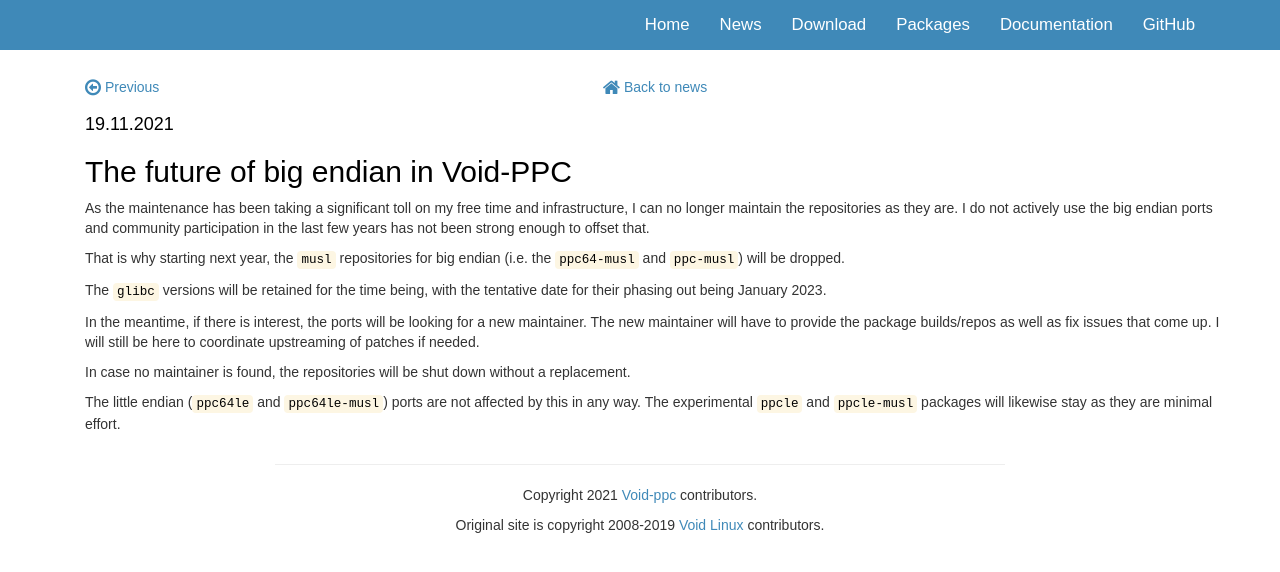
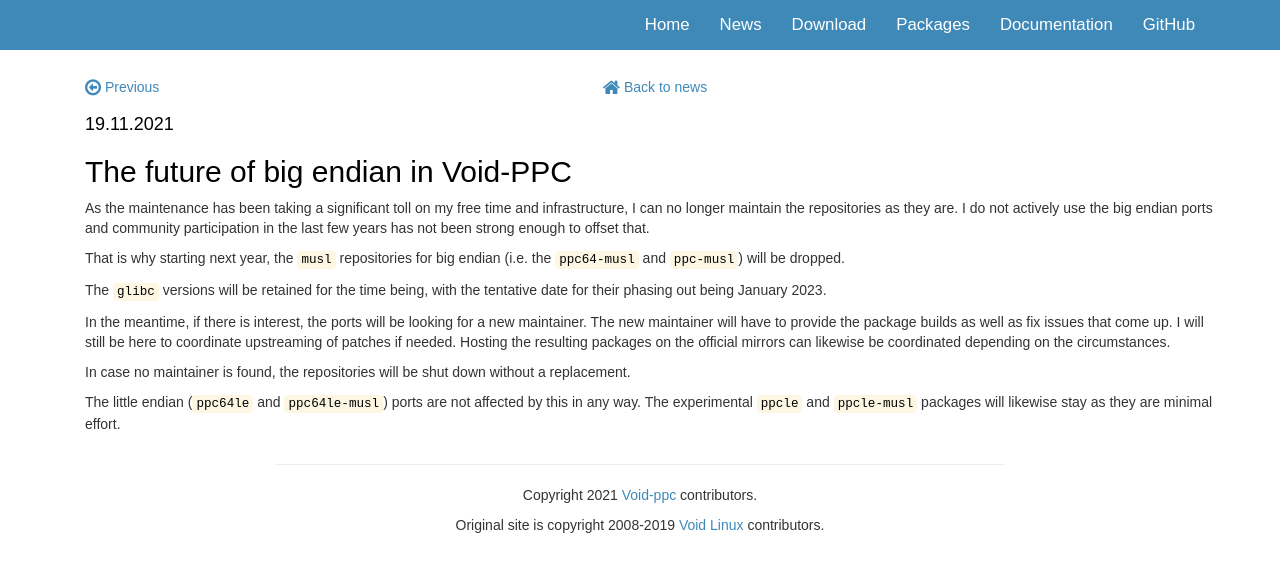
Before and after one commit to void-ppc/void-ppc.github.io, a Jekyll site: the page built from _posts/2021-11-19-big-endian.markdown, in a window 1280 px wide. Shown: the top 572 px of the page. Built offline with Jekyll 4.4.1, drawn with Linux system fonts in a browser that asks for light colours; some web fonts are replaced.

Commit message:
clarify repos

```diff
--- a/_posts/2021-11-19-big-endian.markdown
+++ b/_posts/2021-11-19-big-endian.markdown
@@ -16,8 +16,10 @@
 
 In the meantime, if there is interest, the ports will be looking for a
 new maintainer. The new maintainer will have to provide the package
-builds/repos as well as fix issues that come up. I will still be here
-to coordinate upstreaming of patches if needed.
+builds as well as fix issues that come up. I will still be here
+to coordinate upstreaming of patches if needed. Hosting the resulting
+packages on the official mirrors can likewise be coordinated depending
+on the circumstances.
 
 In case no maintainer is found, the repositories will be shut down
 without a replacement.
```
